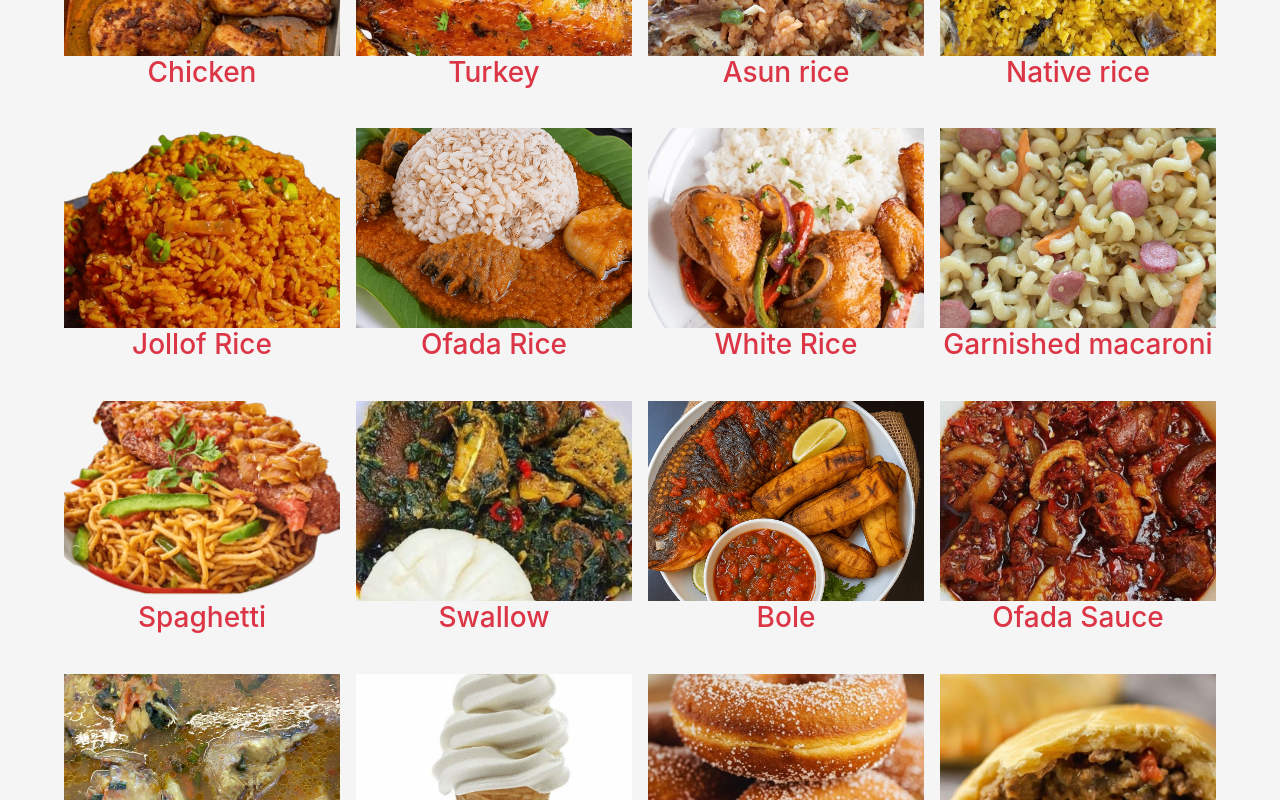
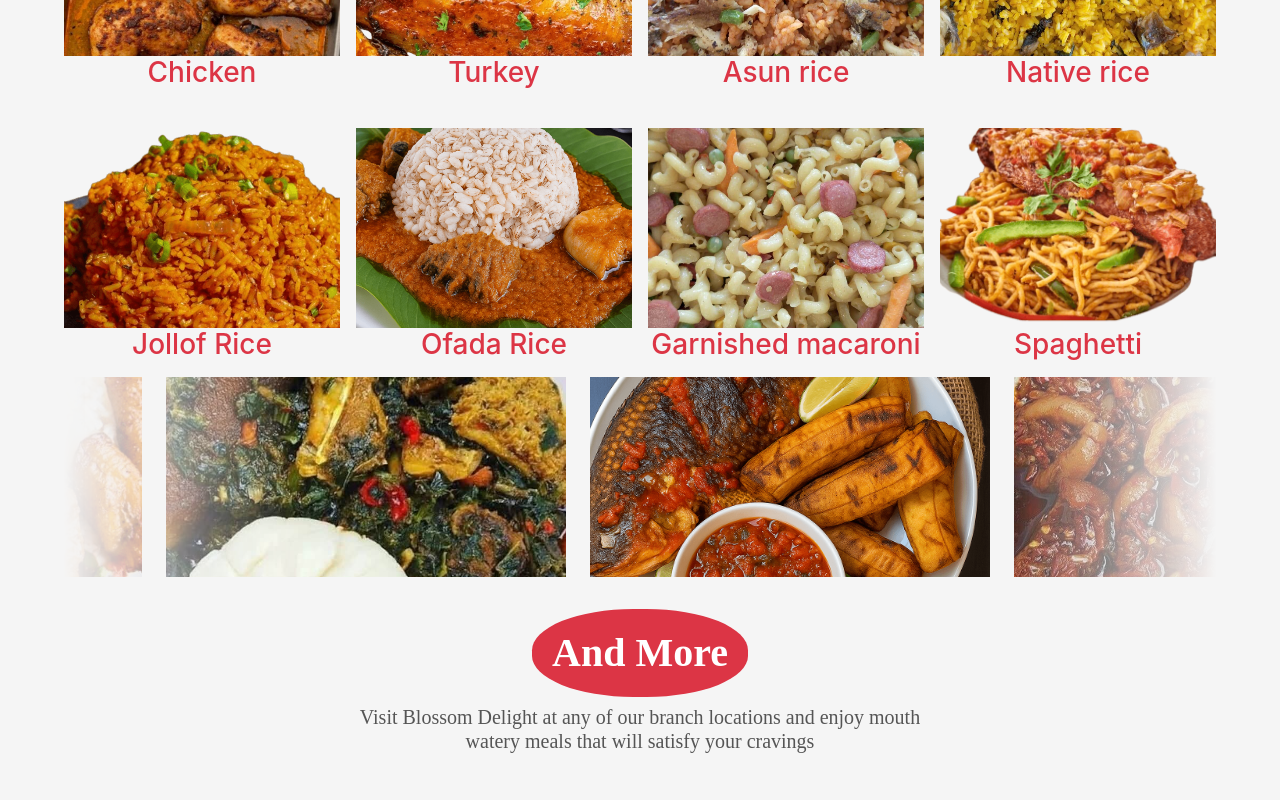
Before and after one commit to jozzydgr8/blossomdelightfood, a React (Create React App) app: page / in a window 1280 px wide. Shown: the part 2360-3160 px from the top of the page. Built offline with nearby package versions, Linux system fonts and the light colour scheme; a web font is replaced by a local one.

Commit message:
added images to marquee

```diff
--- a/src/index.css
+++ b/src/index.css
@@ -252,3 +252,10 @@ color: white;
   margin: 0 auto;
   color: #555;
 }
+.fade-marquee {
+  position: relative;
+  width: 100%;
+  mask-image: linear-gradient(to right, transparent, black 20%, black 80%, transparent);
+  -webkit-mask-image: linear-gradient(to right, transparent, black 20%, black 80%, transparent);
+  overflow: hidden;
+}
--- a/src/pages/homePage.tsx/Product.tsx
+++ b/src/pages/homePage.tsx/Product.tsx
@@ -1,6 +1,6 @@
 import { Col, Row } from "antd"
 import { meals } from "../../shared/data"
-
+import Marquee from "react-fast-marquee";
 const Style = {
     content:{
         height:'200px',
@@ -16,7 +16,7 @@ export const Product = ()=>{
                 <h2>We Serve</h2>
                 <Row gutter={[16,24]}>
                 {
-                    meals.map((meal,index)=>(
+                    meals.slice(0,8).map((meal,index)=>(
                         <Col lg={6} md={8} sm={24} xs={24} key={index}>
                             <div style={{...Style.content, backgroundImage:`url(${meal.image})`}}>
 
@@ -29,6 +29,19 @@ export const Product = ()=>{
                     ))
                 }
                 </Row>
+                <div className="fade-marquee">
+                    <Marquee>
+                    {
+                        meals.slice(8,meals.length).map((meal,index)=>(
+                           <div key={index} style={{marginRight:"24px"}}>
+                                <div style={{...Style.content, backgroundImage:`url(${meal.image})`, width:"400px"}}>
+
+                                </div>
+                            </div>
+                        ))
+                    }
+                </Marquee>
+                </div>
                 <div className="product-heading">
                 <h1>And More</h1>
                 <h3>
--- a/src/shared/data.tsx
+++ b/src/shared/data.tsx
@@ -59,11 +59,7 @@ export const meals = [
     description: ' Ofada rice served with rich, spicy Ofada sauce',
     image: ofadaRice
   },
-   {
-    title: 'White Rice',
-    description: 'Steamed white rice, perfect as a base for your favorite sauce.',
-    image: whiterice
-  },
+
   {
     title:"Garnished macaroni",
     description:"",
@@ -74,7 +70,11 @@ export const meals = [
     description: 'Savory spaghetti noodles cooked with a tasty tomato sauce.',
     image: spaghetti
   },
-
+  {
+    title: 'White Rice',
+    description: 'Steamed white rice, perfect as a base for your favorite sauce.',
+    image: whiterice
+  },
 
   {
     title: 'Swallow',
```
